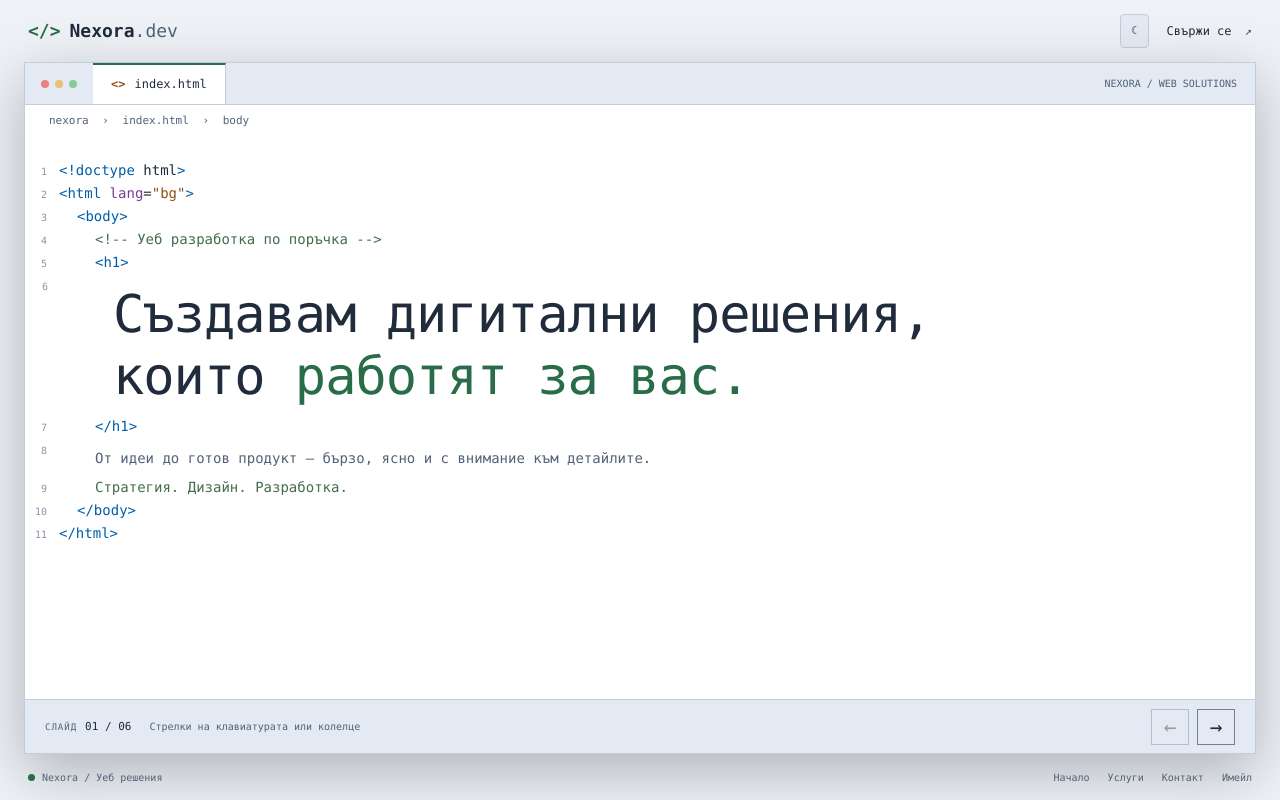
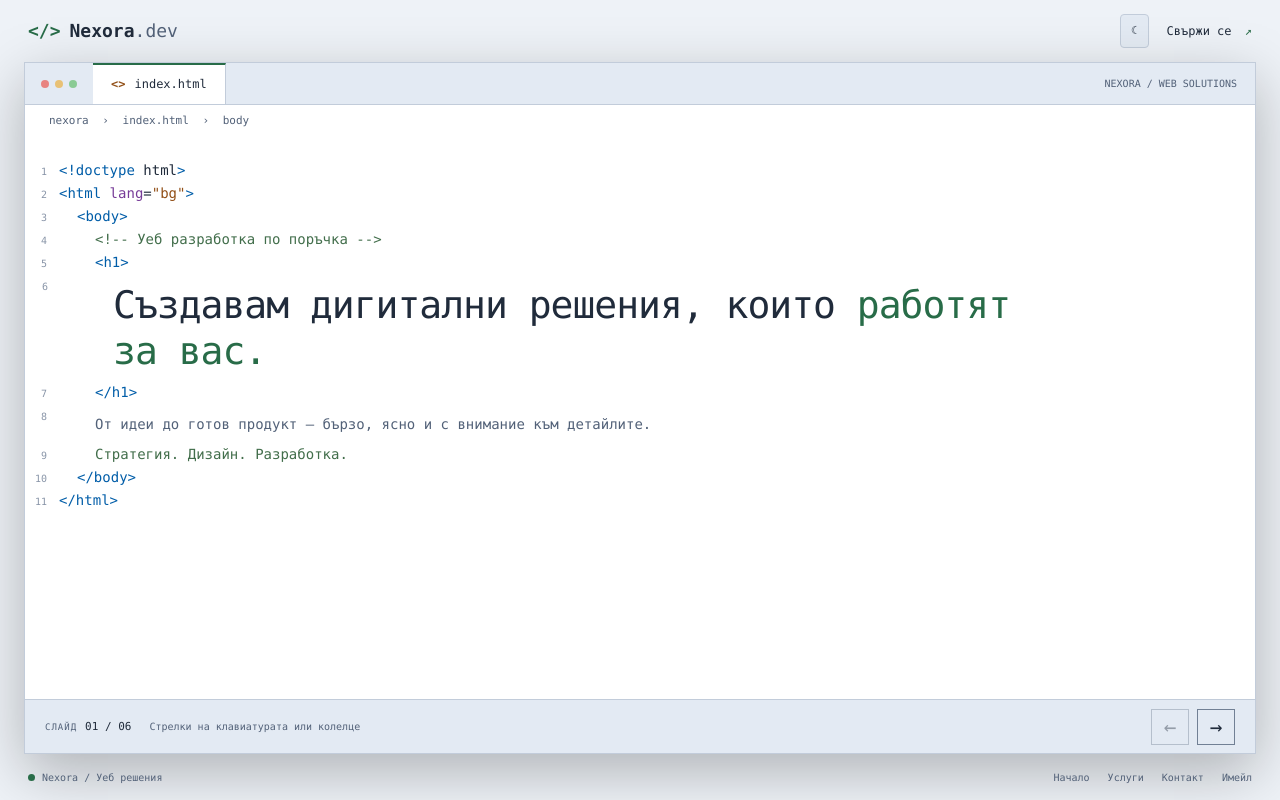
Before and after one commit to dimitragilova-perfecto/my-project, a plain HTML site: page index.html in a window 1280 px wide. Drawn offline with Linux system fonts and the light colour scheme.

Commit message:
Update index.html

```diff
--- a/index.html
+++ b/index.html
@@ -231,6 +231,9 @@
     @media (prefers-reduced-motion: reduce) {
       .slides { transition: none; }
     }
+  #intro-title {
+  font-size: clamp(24px, 3vw, 38px);
+}
   </style>
 </head>
 <body>
```
